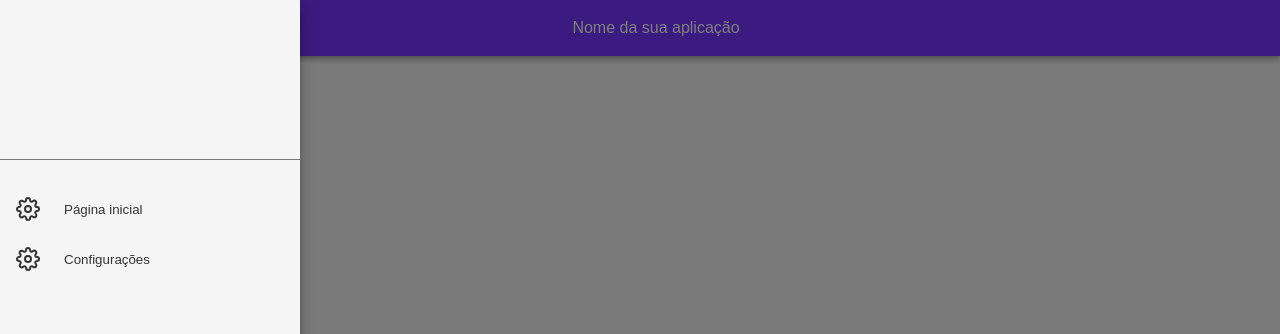
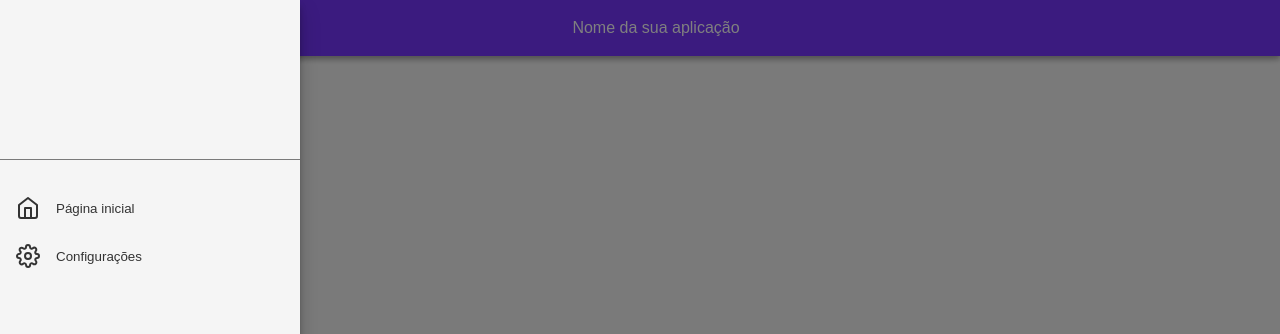
Before and after one commit to leocsar/responsive-react-app-template, a React (Create React App) app: page / in a window 1280 px wide. Both pictures are taken after a click on the button 36 px from the left and 28 px from the top of the page. Shown: the top 334 px of the page. Built offline with nearby package versions, Linux system fonts and the light colour scheme.

Commit message:
Ajustes gerais no layout

```diff
--- a/src/App.tsx
+++ b/src/App.tsx
@@ -10,7 +10,7 @@ import dark from './styles/themes/dark';
 import usePersistedState from './utils/usePersistedState';
 import Header from './components/Header';
 
-function App() {
+const App = () => {
   const [theme, setTheme] = usePersistedState<DefaultTheme>('theme', light);
 
   const toggleTheme = () => {
--- a/src/Pages/Settings/index.tsx
+++ b/src/Pages/Settings/index.tsx
@@ -18,7 +18,7 @@ interface Props {
 }
 
 const Settings: React.FC<Props> = ({ toggleTheme }) => {
-  const { colors, title } = useContext(ThemeContext);
+  const { colors, title } = useContext( ThemeContext );
 
   return (
     <Container>
--- a/src/Pages/Settings/styles.ts
+++ b/src/Pages/Settings/styles.ts
@@ -20,13 +20,14 @@ export const Container = styled.div`
 `;
 
 export const Form = styled.div`
+
   display: flex;
   flex-direction: column;
   justify-content: flex-start;
   align-items: center;
 
   border-radius: .25rem;
-  padding: 1.5rem;
+  padding: 1rem;
   margin: 0 1.5rem 1.5rem 0;
 
   background-color: ${props => props.theme.colors.settings.form};
@@ -79,7 +80,7 @@ export const Title = styled.label`
 `;
 
 export const FormTitle = styled.label`
-  width: calc(100% + 2.5rem);
+  width: calc(100% + 2rem);
   height: 2rem;
 
   display: flex;
@@ -87,7 +88,7 @@ export const FormTitle = styled.label`
   align-items: center;
 
   border-radius: .25rem .25rem 0 0;
-  margin: -1.25rem -1.25rem 10px -1.25rem;
+  margin: -1.5rem -1.5rem 10px -1.5rem;
 
   background-color: ${props => props.theme.colors.settings.formTitleBackground};
   color: ${props => props.theme.colors.settings.formTitle};
--- a/src/components/Header/index.tsx
+++ b/src/components/Header/index.tsx
@@ -2,13 +2,13 @@ import React, { useContext } from 'react';
 import Switch from 'react-switch';
 import { shade } from 'polished';
 import { ThemeContext } from 'styled-components';
-import { FiSettings } from 'react-icons/fi';
+import { FiSettings, FiHome } from 'react-icons/fi';
 
 import SwipeableDrawer from '../SwipeableDrawer';
 import { Container, Title } from './styles';
 
 const Header: React.FC = () => {
-  const { colors, title } = useContext(ThemeContext);
+  const { colors, title } = useContext( ThemeContext );
 
   return (
     <Container>
@@ -17,7 +17,7 @@ const Header: React.FC = () => {
         items={[
           {
             title: 'Página inicial',
-            icon: <FiSettings color={colors.drawer.drawerItemText} size={24} />,
+            icon: <FiHome color={colors.drawer.drawerItemText} size={24} />,
             route: ''
           },
           {
--- a/src/components/SwipeableDrawer/styles.ts
+++ b/src/components/SwipeableDrawer/styles.ts
@@ -83,7 +83,7 @@ export const DrawerItem = styled.button`
   cursor: pointer;
 
   width: 100%;
-  height: 50px;
+  height: 3rem;
 
   display: flex;
   justify-content: flex-start;
@@ -108,7 +108,7 @@ export const DrawerItemText = styled.span`
   justify-content: center;
   align-items: center;
 
-  margin: 0 0 0 1.5rem;
+  margin: 0 0 0 1rem;
 
   color: ${props => props.theme.colors.drawer.drawerItemText};
 `;
--- a/src/styles/global.ts
+++ b/src/styles/global.ts
@@ -10,18 +10,18 @@ export default createGlobalStyle`
 
   body {
     background: ${props => props.theme.colors.background};
-    font-size: 14px;
+    font-size: 1rem;
     color: ${props => props.theme.colors.text};
     font-family: sans-serif;
     -webkit-font-smoothing: antialiased;
   }
 
   ::-webkit-scrollbar {
-    width: 05px;
+    width: .25rem;
   }
 
   ::-webkit-scrollbar-thumb {
     background: ${props => props.theme.colors.webkit.scrollbar};
-    border-radius: 25px;
+    border-radius: 15rem;
   }
 `;
--- a/src/styles/themes/dark.ts
+++ b/src/styles/themes/dark.ts
@@ -2,18 +2,18 @@ export default {
   title: 'dark',
 
   colors: {
-    primary: '#333',
+    primary: '#222',
     secondary: '#C62E65',
 
-    background: '#222',
-    text: '#fff',
+    background: '#111',
+    text: '#f5f5f5',
 
     webkit: {
       scrollbar: '#7636ff'
     },
 
     header: {
-      menuIcon: '#fff'
+      menuIcon: '#f5f5f5'
     },
 
     switches: {
@@ -21,14 +21,14 @@ export default {
     },
 
     drawer: {
-      background: '#222',
+      background: '#111',
       drawerHeader: '#7636ff',
       drawerItemHover: '#7636ff',
       drawerItemText: '#f5f5f5'
     },
 
     settings: {
-      form: '#333',
+      form: '#222',
       formTitle: '#f5f5f5',
       formTitleBackground: '#7636ff',
       fieldBorder: '#f5f5f599',
--- a/src/styles/themes/light.ts
+++ b/src/styles/themes/light.ts
@@ -6,14 +6,14 @@ export default {
     secondary: '#D63AF9',
 
     background: '#F5F5F5',
-    text: '#333',
+    text: '#222',
 
     webkit: {
       scrollbar: '#7636ff'
     },
 
     header: {
-      menuIcon: '#fff'
+      menuIcon: '#F5F5F5'
     },
 
     switches: {
```
